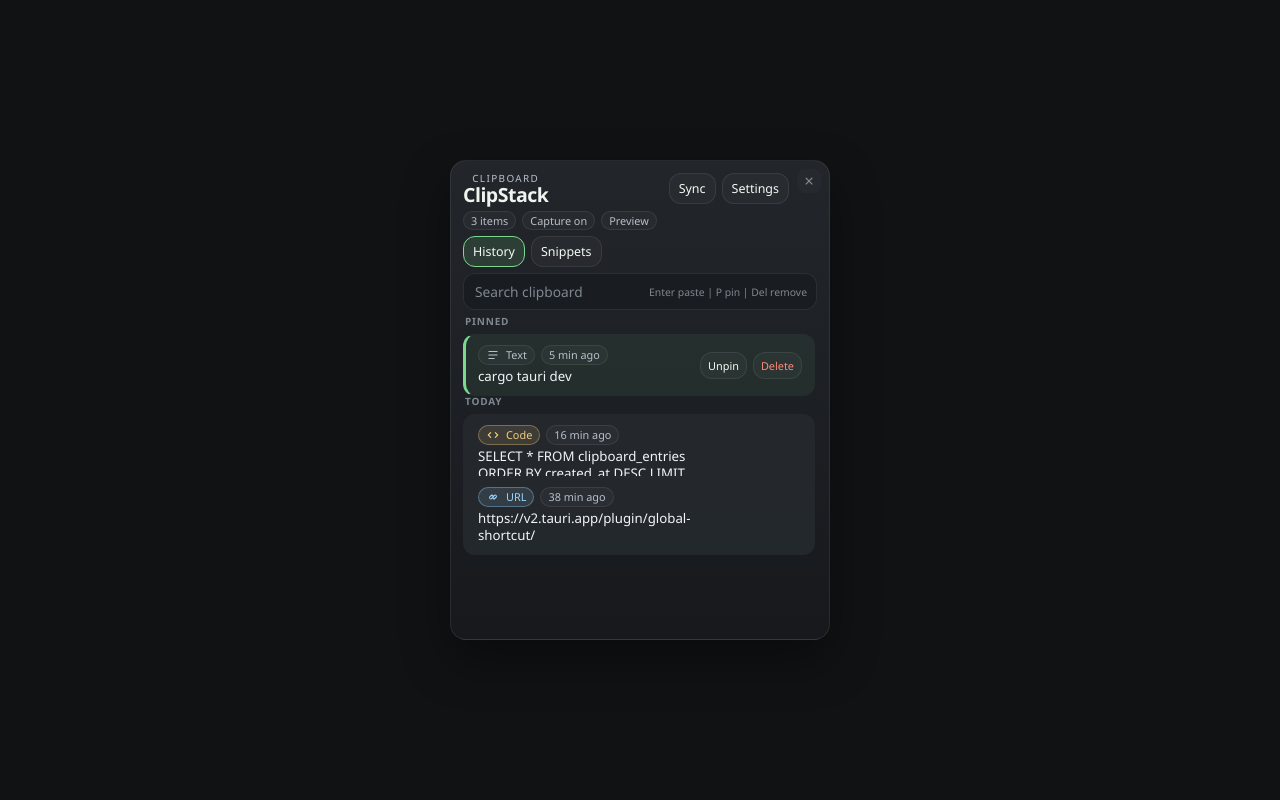
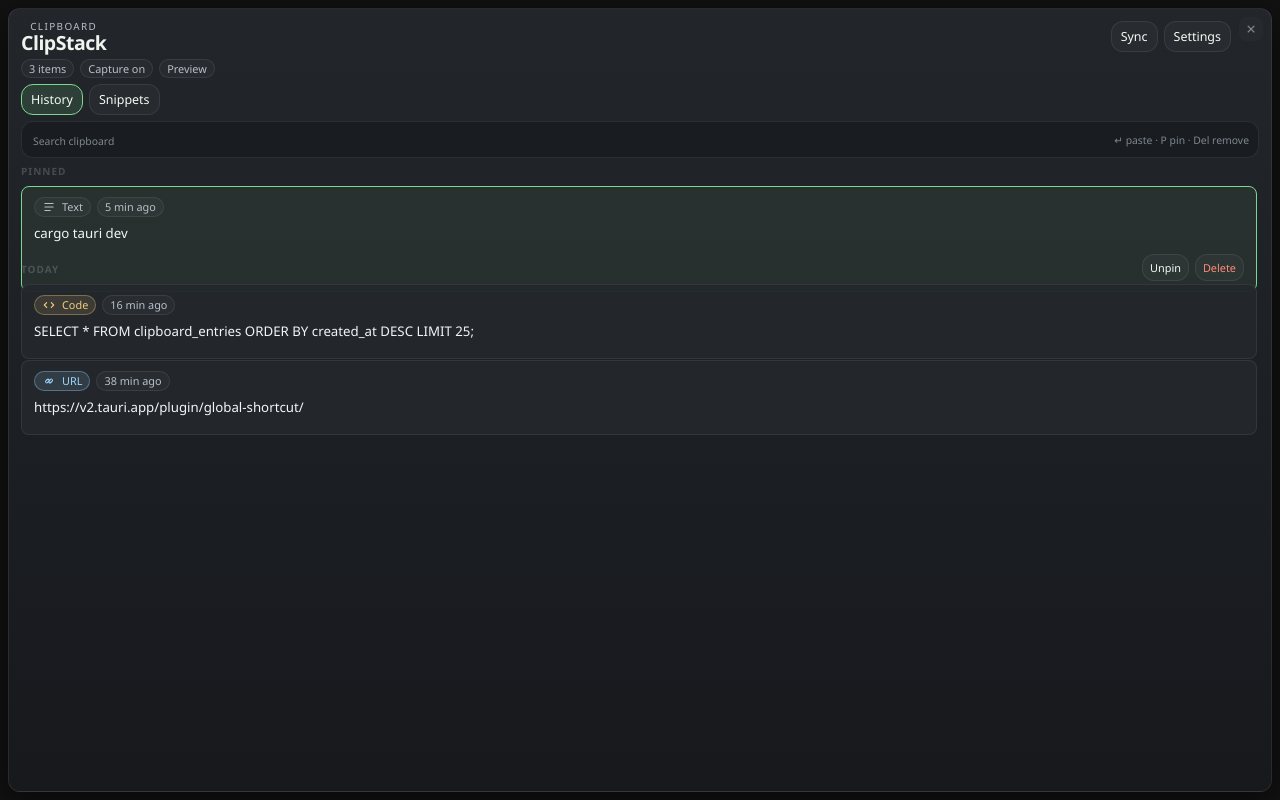
Before and after one commit to Shripad735/ClipStack, a React (Vite) app: page / in a window 1280 px wide. Built offline with nearby package versions, Linux system fonts and the light colour scheme.

Commit message:
feat: enhance UI layout and improve overlay card styling for better user experience

```diff
--- a/src-tauri/tauri.conf.json
+++ b/src-tauri/tauri.conf.json
@@ -15,9 +15,10 @@
         "label": "main",
         "title": "ClipStack",
         "width": 400,
-        "height": 500,
+        "height": 560,
         "visible": false,
         "decorations": false,
+        "transparent": true,
         "alwaysOnTop": true,
         "skipTaskbar": true,
         "resizable": false,
--- a/src/components/HistoryList.tsx
+++ b/src/components/HistoryList.tsx
@@ -17,9 +17,9 @@
   | { type: "header"; key: string; title: string }
   | { type: "item"; key: string; item: ClipboardEntry; index: number };
 
-const GROUP_HEADER_HEIGHT = 18;
-const TEXT_ROW_HEIGHT = 62;
-const IMAGE_ROW_HEIGHT = 148;
+const GROUP_HEADER_HEIGHT = 22;
+const TEXT_ROW_HEIGHT = 76;
+const IMAGE_ROW_HEIGHT = 170;
 const OVERSCAN_ROWS = 5;
 
 function isSameLocalDay(timestamp: number, comparison: Date) {
--- a/src/components/HistoryRow.tsx
+++ b/src/components/HistoryRow.tsx
@@ -247,8 +247,7 @@
       onMouseEnter={onMouseEnter}
       onClick={onSelect}
     >
-      <div className="history-row-main">
-        <div className="history-row-tags">
+      <div className="history-row-meta">
         <span className={`pill pill-type ${meta.accentClass}`}>
           <span className="type-icon">{meta.icon}</span>
           {meta.label}
@@ -258,6 +257,8 @@
         ) : null}
         <span className="pill">{createdLabel}</span>
       </div>
+
+      <div className="history-row-content-wrapper">
         {item.kind === "image" ? (
           <div className="history-image-preview-shell">
             {imageSrc && !imageFailed ? (
@@ -283,15 +284,15 @@
               </div>
             )}
           </div>
-        ) : null}
-        {item.kind !== "image" ? (
+        ) : (
           <p
             className={`history-content${meta.type === "url" ? " history-content-url" : ""}`}
           >
             {highlightContent(item.content, query)}
           </p>
-        ) : null}
+        )}
       </div>
+
       <div className="history-row-actions">
         <button
           type="button"
--- a/src/components/SearchInput.tsx
+++ b/src/components/SearchInput.tsx
@@ -21,7 +21,7 @@
         autoComplete="off"
         spellCheck={false}
       />
-      <span className="search-hint">Enter paste | P pin | Del remove</span>
+      <span className="search-hint">↵ paste · P pin · Del remove</span>
     </div>
   ),
 );
--- a/src/styles/theme.css
+++ b/src/styles/theme.css
@@ -1,7 +1,7 @@
 :root {
     color-scheme: dark;
     font-family: "Segoe UI Variable", "Aptos", "Segoe UI", sans-serif;
-    background: rgba(16, 18, 20, 0.92);
+    background: transparent;
     color: #eef4ee;
     font-synthesis: none;
     text-rendering: optimizeLegibility;
@@ -28,11 +28,13 @@
 body,
 #root {
     margin: 0;
-    min-height: 100%;
+    padding: 0;
+    height: 100%;
+    overflow: hidden;
 }
 
 body {
-    min-height: 100vh;
+    background: transparent;
 }
 
 button,
@@ -50,18 +52,19 @@
 }
 
 .overlay-root {
-    min-height: 100vh;
-    display: grid;
-    place-items: center;
+    display: flex;
+    flex-direction: column;
+    height: 100vh;
+    width: 100vw;
     padding: 8px;
+    background: transparent;
 }
 
 .overlay-card {
     position: relative;
-    width: min(380px, 100%);
-    min-height: 480px;
-    max-height: min(520px, calc(100vh - 16px));
-    border-radius: 16px;
+    width: 100%;
+    height: 100%;
+    border-radius: 12px;
     border: 1px solid var(--border);
     background: linear-gradient(
         180deg,
@@ -69,11 +72,12 @@
         rgba(23, 25, 29, 0.98) 100%
     );
     backdrop-filter: blur(22px);
-    box-shadow: var(--shadow);
+    box-shadow: 0 8px 32px rgba(0, 0, 0, 0.6);
     padding: 12px 12px 8px;
     display: flex;
     flex-direction: column;
     gap: 6px;
+    overflow: hidden;
 }
 
 .overlay-close-button {
@@ -143,9 +147,7 @@
 }
 
 .header-actions,
-.header-meta,
-.history-row-tags,
-.history-row-actions {
+.header-meta {
     display: flex;
     gap: 6px;
     flex-wrap: wrap;
@@ -165,6 +167,7 @@
     background: rgba(255, 255, 255, 0.03);
     font-size: 0.68rem;
     line-height: 1.2;
+    white-space: nowrap;
 }
 
 .pill-type {
@@ -297,11 +300,10 @@
 .search-input::placeholder,
 .search-hint {
     color: var(--text-dim);
-}
-
-.search-hint {
     font-size: 0.65rem;
     white-space: nowrap;
+    overflow: hidden;
+    text-overflow: ellipsis;
 }
 
 .history-list {
@@ -364,7 +366,7 @@
     position: absolute;
     left: 0;
     right: 0;
-    padding-bottom: 4px;
+    padding-bottom: 6px;
 }
 
 .history-list-virtual-header {
@@ -373,30 +375,29 @@
 }
 
 .history-group-title {
-    margin: 0 2px 4px;
+    margin: 8px 0 4px 0;
     color: var(--text-muted);
     font-size: 10px;
     font-weight: 700;
     line-height: 1;
     text-transform: uppercase;
-    letter-spacing: 0.08em;
+    letter-spacing: 0.1em;
+    opacity: 0.4;
 }
 
 .history-row {
     display: flex;
-    justify-content: space-between;
+    flex-direction: column;
     gap: 8px;
-    border: 1px solid transparent;
-    border-left: 3px solid transparent;
-    border-radius: 12px;
+    border: 1px solid rgba(255, 255, 255, 0.07);
+    border-radius: 8px;
     padding: 10px 12px;
     background: var(--bg-soft);
     overflow: hidden;
     transition:
         border-color 120ms ease,
         background 120ms ease,
-        box-shadow 120ms ease,
-        transform 120ms ease;
+        box-shadow 120ms ease;
 }
 
 .history-row:hover {
@@ -404,23 +405,21 @@
 }
 
 .history-row-selected {
-    border-color: transparent;
-    border-left-color: var(--accent);
+    border-color: var(--accent);
     background: rgba(123, 216, 143, 0.08);
-    box-shadow: none;
 }
 
-.history-row-main {
-    min-width: 0;
+.history-row-meta {
     display: flex;
-    flex: 1;
-    flex-direction: column;
-    gap: 3px;
-    overflow: hidden;
+    gap: 6px;
+    flex-wrap: wrap;
 }
 
-.history-row-tags {
-    flex-wrap: nowrap;
+.history-row-content-wrapper {
+    display: flex;
+    flex-direction: column;
+    gap: 4px;
+    min-height: 0;
     overflow: hidden;
 }
 
@@ -479,18 +478,24 @@
 }
 
 .history-row-actions {
+    display: flex;
+    gap: 6px;
     align-items: center;
-    align-self: center;
-    flex-wrap: nowrap;
+    justify-content: flex-end;
+    max-height: 0;
     opacity: 0;
-    pointer-events: none;
-    transition: opacity 0.15s ease;
+    overflow: hidden;
+    transition:
+        max-height 0.15s ease,
+        opacity 0.15s ease,
+        margin-top 0.15s ease;
 }
 
 .history-row:hover .history-row-actions,
 .history-row-selected .history-row-actions {
+    max-height: 36px;
     opacity: 1;
-    pointer-events: auto;
+    margin-top: 4px;
 }
 
 .icon-button {
@@ -772,20 +777,11 @@
     }
 
     .overlay-card {
-        min-height: 100vh;
         border-radius: 0;
-        width: 100%;
-        max-height: none;
     }
 
-    .overlay-header,
-    .history-row {
+    .overlay-header {
         flex-direction: column;
-    }
-
-    .history-row {
-        height: auto;
-        min-height: calc(100% - 8px);
     }
 
     .search-shell {
```
Lines whose indentation alone changed are shown as unchanged.
